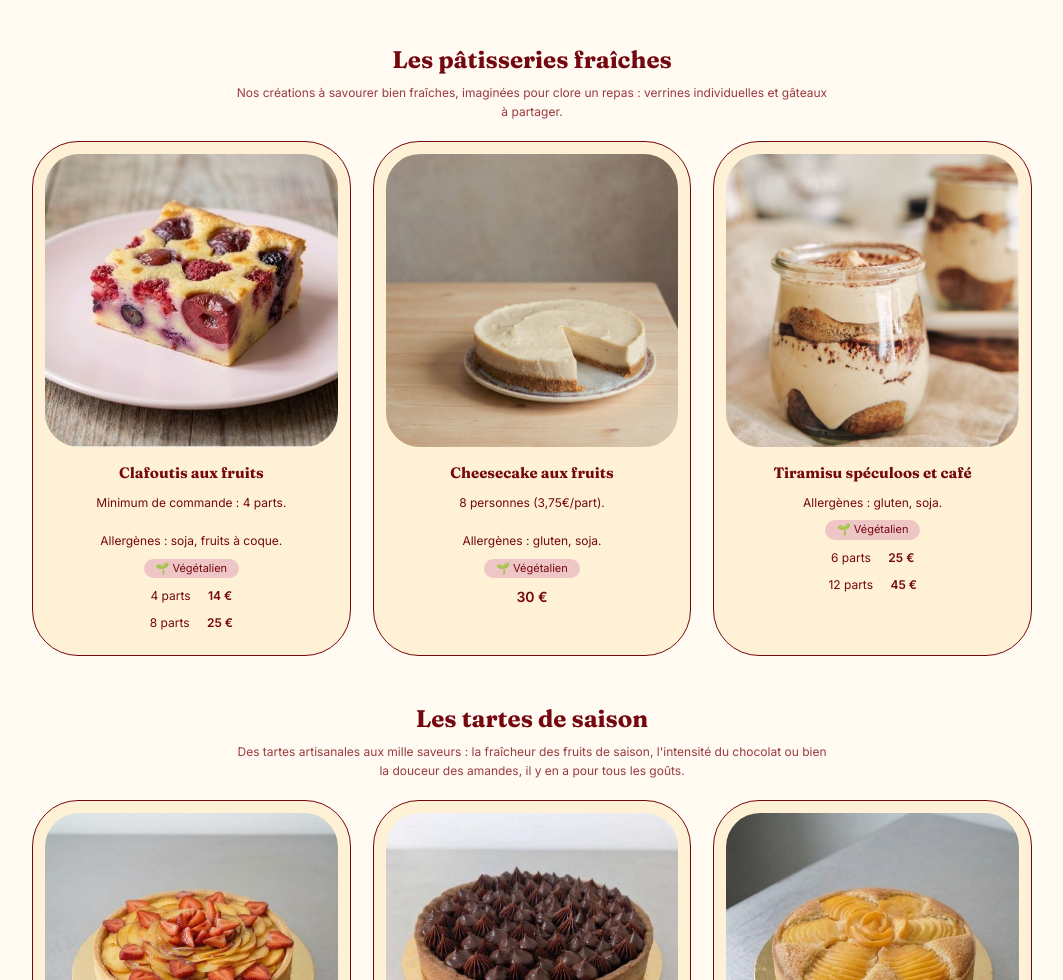
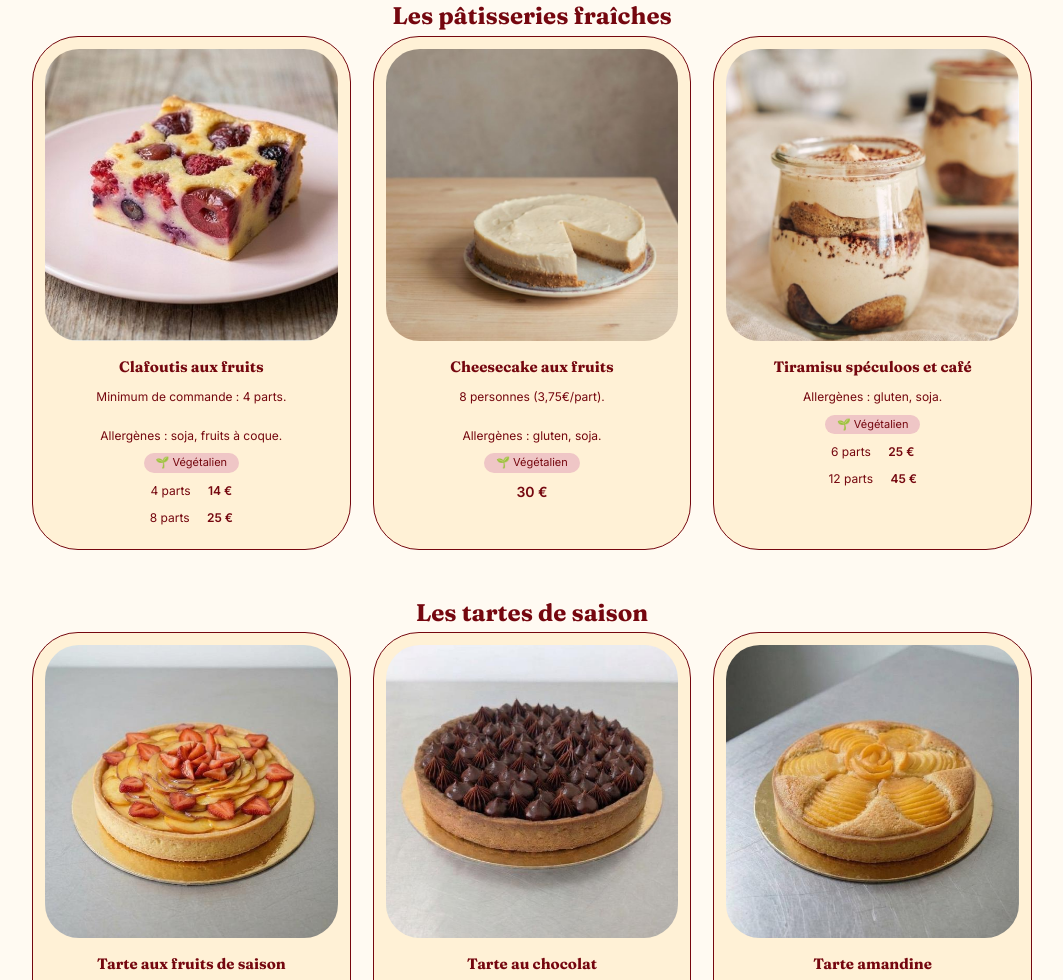
Before and after one commit to Louann2004/patisseriepilea, a plain HTML site: page carte.html in a window 1280 px wide. Shown: the part 1531-2511 px from the top of the page, without its empty margins (108-1171 px from the left). Drawn offline with Linux system fonts and the light colour scheme.

Commit message:
Add files via upload

```diff
--- a/carte.html
+++ b/carte.html
@@ -41,13 +41,10 @@
         <h1 class="title" style="padding-bottom:18px">À la carte</h1>
         <p class="intro">Tarifs affichés pour la vente aux particuliers. Pour les professionnels, merci de prendre contact avec moi pour recevoir le catalogue B2B.</p>
         <h2>Les gâteaux de voyage</h2>
-        <p class="sub">Le snack parfait pour un goûter, un événement ou à savourer dans votre coffee shop préféré !</p>
         <div class="grid" id="g1"></div>
         <h2>Les pâtisseries fraîches</h2>
-        <p class="sub">Nos créations à savourer bien fraîches, imaginées pour clore un repas : verrines individuelles et gâteaux à partager.</p>
         <div class="grid" id="g2"></div>
         <h2>Les tartes de saison</h2>
-        <p class="sub">Des tartes artisanales aux mille saveurs : la fraîcheur des fruits de saison, l'intensité du chocolat ou bien la douceur des amandes, il y en a pour tous les goûts.</p>
         <div class="grid" id="g3"></div>
       </div>
     </section>
```
Also changed, not shown: contact.html (+0 -3 lines), index.html (+0 -3 lines), propos.html (+0 -3 lines).
